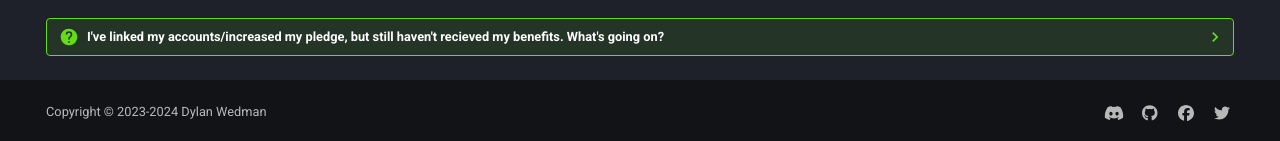
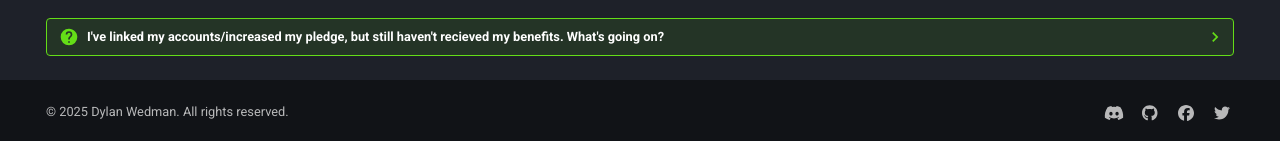
Before and after one commit to dylwedma11748/omnis-bot, an MkDocs documentation site: the page built from docs/pricing.md, in a window 1280 px wide and 900 px high, scrolled down 2092 px. Shown: the part 756-897 px from the top of the window. Built offline with MkDocs 1.6.1 and Material for MkDocs 9.7.7, drawn with Linux system fonts in a browser that asks for light colours.

Commit message:
Updated copyright footer

```diff
--- a/mkdocs.yml
+++ b/mkdocs.yml
@@ -37,7 +37,7 @@
       link: https://www.facebook.com/7thousandnumbers
     - icon: fontawesome/brands/twitter
       link: https://twitter.com/7thousandnumber
-copyright: Copyright &copy; 2023-2024 <a href="https://github.com/dylwedma11748" target="_blank" rel="noopener">Dylan Wedman</a>
+copyright: Copyright &copy; 2025 <a href="https://github.com/dylwedma11748" target="_blank" rel="noopener">Dylan Wedman</a>. All rights reserved.
 site_author: Dylan Wedman
 site_url: https://omnis-bot.com
 site_description: A Discord bot with a more lively presence
--- a/overrides/main.html
+++ b/overrides/main.html
@@ -6,7 +6,7 @@
 		<div class="md-footer-meta__inner md-grid">
 			<div class="md-copyright">
 				<div class="md-copyright__highlight">
-					Copyright &copy; 2023-2024 <a href="https://github.com/dylwedma11748" target="_blank" rel="noopener">Dylan Wedman</a>
+					&copy; 2025 <a href="https://github.com/dylwedma11748" target="_blank" rel="noopener">Dylan Wedman</a>. All rights reserved.
 				</div>
 			</div>
 
```
